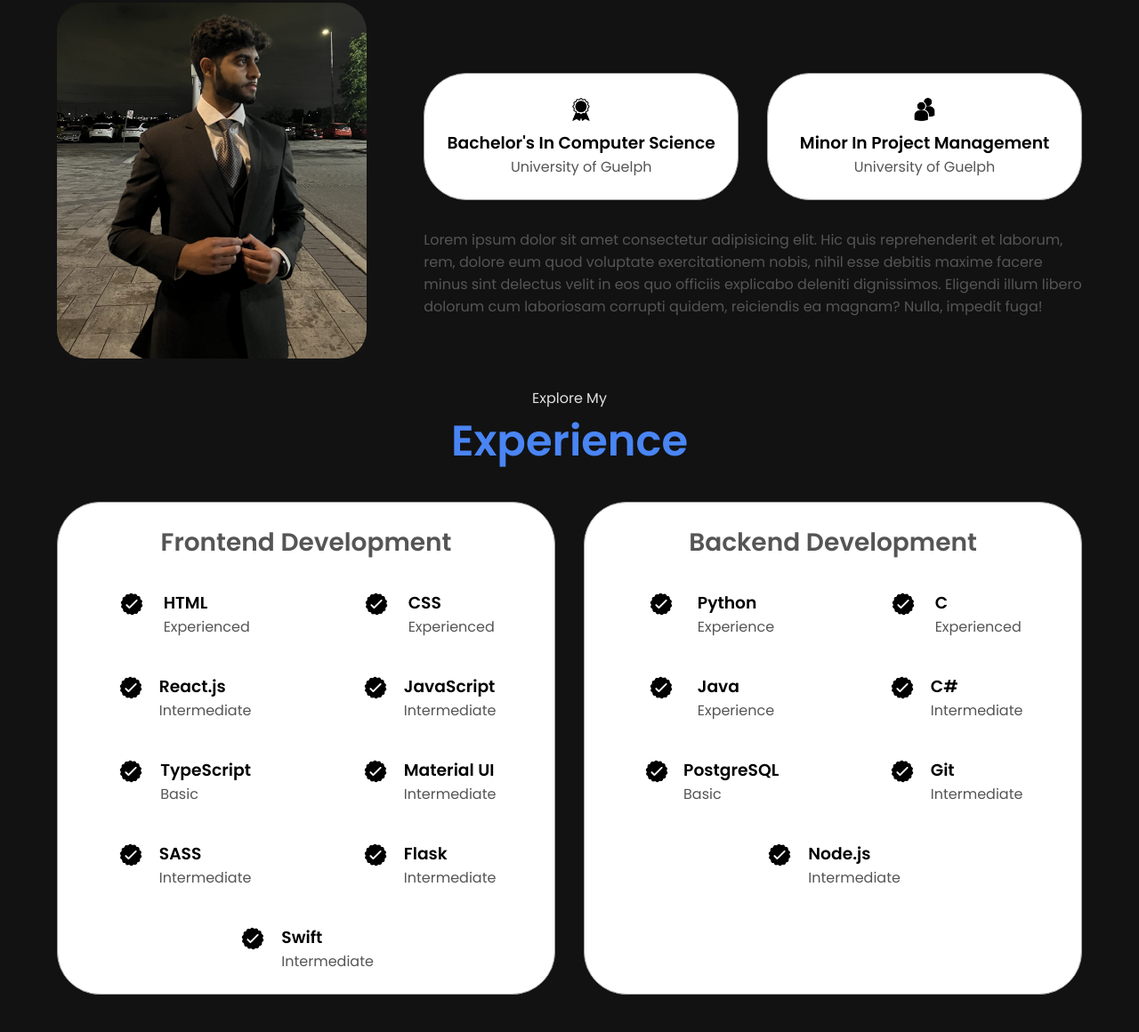
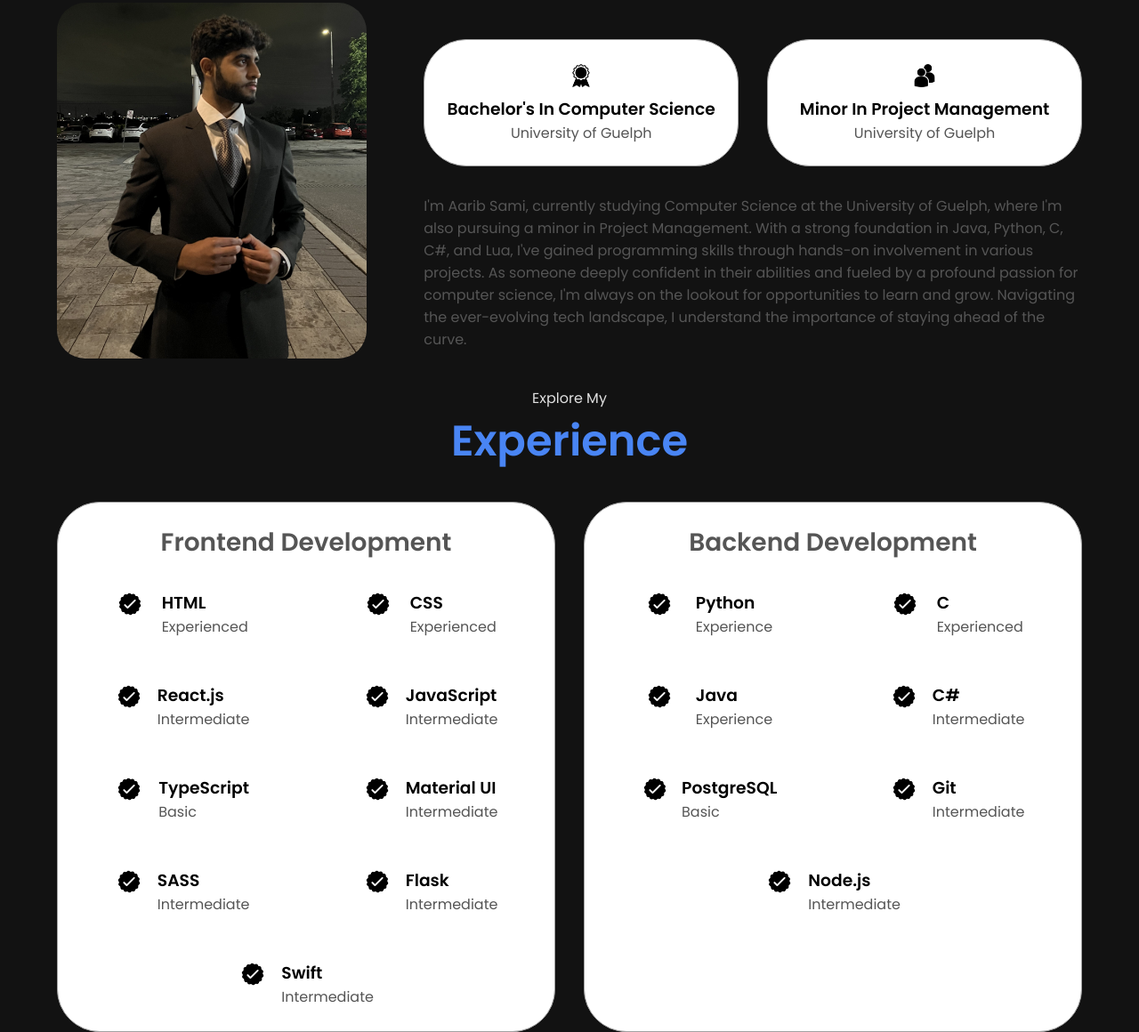
Before and after one commit to aarib-sami/portfolio-website, a plain HTML site: page index.html in a window 1280 px wide. Shown: the part 1022-2182 px from the top of the page at 89% size. Drawn offline with Linux system fonts and the light colour scheme.

```diff
--- a/index.html
+++ b/index.html
@@ -4,7 +4,7 @@
     <meta charset="UTF-8" />
     <meta http-equiv="X-UA-Compatible" content="IE=edge" />
     <meta name="viewport" content="width=device-width, initial-scale=1.0" />
-    <title>My Portfolio</title>
+    <title>Aarib's Portfolio</title>
     <link rel="stylesheet" href="style.css" />
     <link rel="stylesheet" href="mediaqueries.css" />
   </head>
@@ -105,12 +105,13 @@
           </div>
           <div class="text-container">
             <p>
-              Lorem ipsum dolor sit amet consectetur adipisicing elit. Hic quis
-              reprehenderit et laborum, rem, dolore eum quod voluptate
-              exercitationem nobis, nihil esse debitis maxime facere minus sint
-              delectus velit in eos quo officiis explicabo deleniti dignissimos.
-              Eligendi illum libero dolorum cum laboriosam corrupti quidem,
-              reiciendis ea magnam? Nulla, impedit fuga!
+              I'm Aarib Sami, currently studying Computer Science at the University of Guelph,
+              where I'm also pursuing a minor in Project Management. With a strong foundation
+              in Java, Python, C, C#, and Lua, I've gained programming skills through hands-on
+              involvement in various projects. As someone deeply confident in their abilities
+              and fueled by a profound passion for computer science, I'm always on the lookout
+              for opportunities to learn and grow. Navigating the ever-evolving tech landscape,
+               I understand the importance of staying ahead of the curve.
             </p>
           </div>
         </div>
--- a/style.css
+++ b/style.css
@@ -336,8 +336,12 @@ section {
   text-align: initial;
   flex-wrap: wrap;
   flex-direction: row;
-  gap: 2.5rem;
+  gap: 3rem;
   justify-content: space-around;
+}
+
+.article-container img{
+  padding-bottom: 1.5rem;
 }
 
 article {
```
Also changed, not shown: assets/email.png, assets/github.png, assets/linkedin.png.
